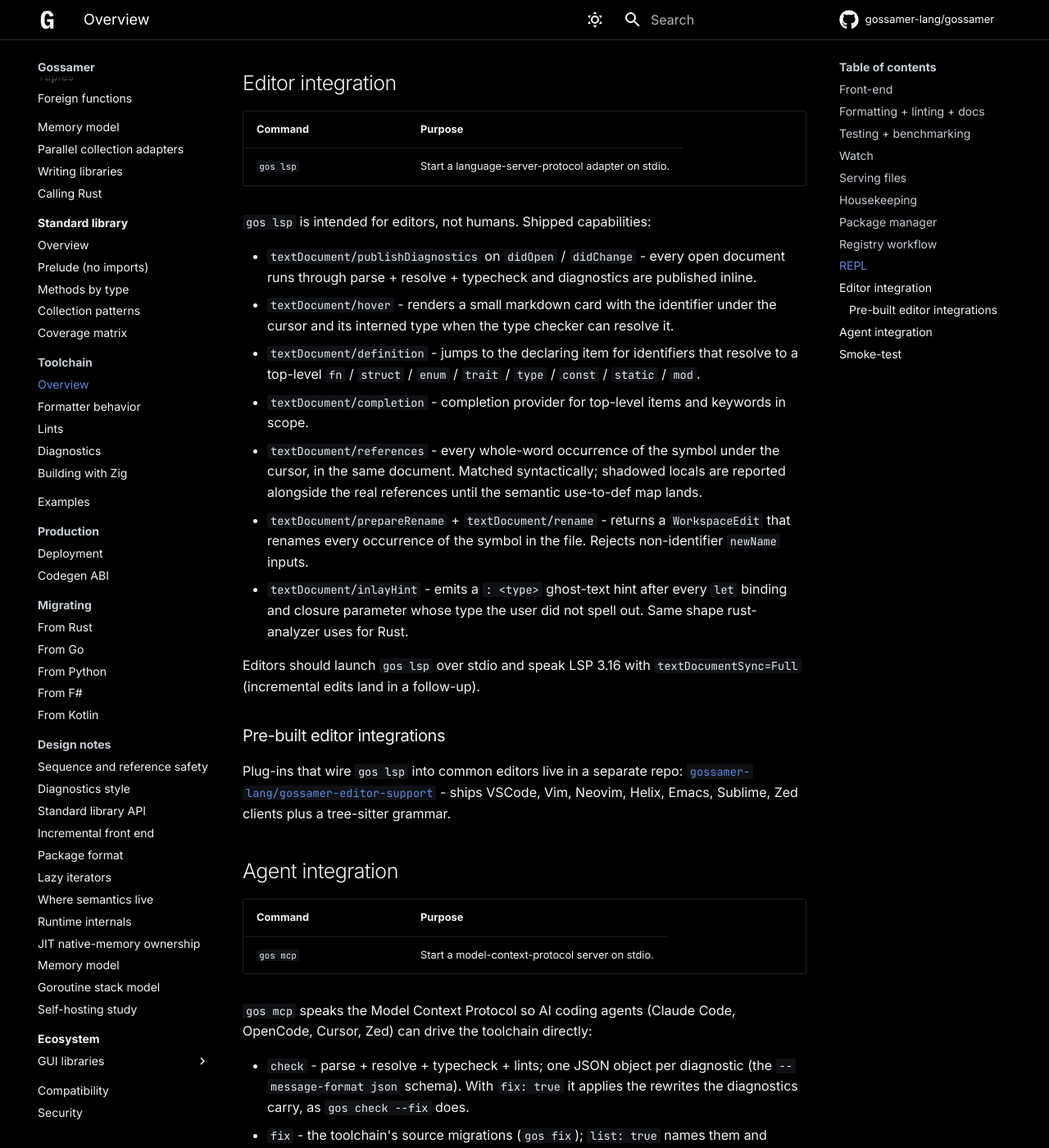
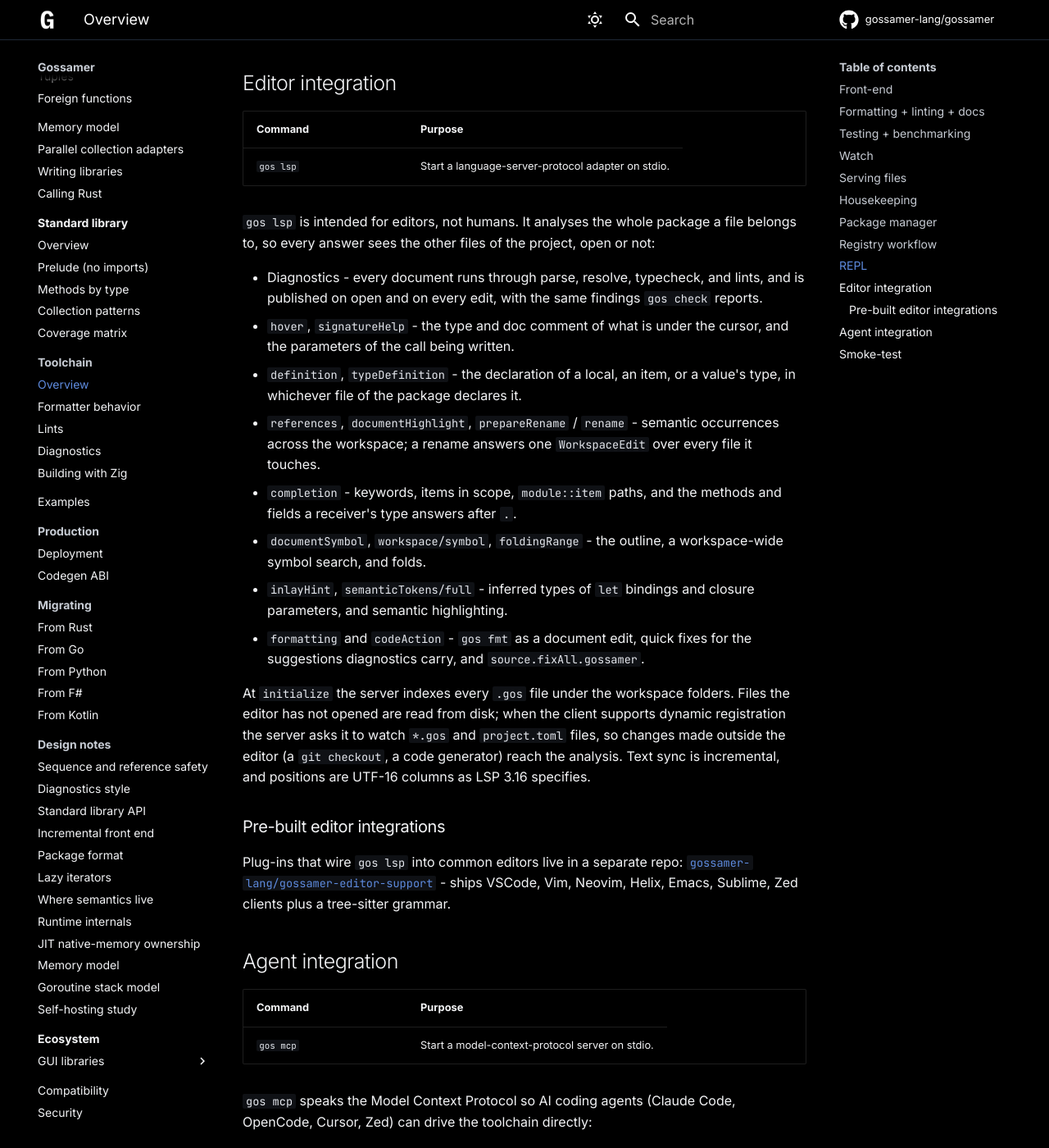
Before and after one commit to gossamer-lang/gossamer-docs, an MkDocs documentation site: the page built from docs/toolchain.md, in a window 1280 px wide and 1400 px high, scrolled down 4127 px. Shown: the whole window at 82% size. Built offline with MkDocs 1.6.1 and Material for MkDocs 9.7.7, drawn with Linux system fonts in a browser that asks for light colours; comment, search, counter and statistics services are not loaded; some of the changed text lies outside the part shown.

Commit message:
Updates for 0.79.1

````diff
--- a/docs/toolchain.md
+++ b/docs/toolchain.md
@@ -139,33 +139,35 @@ readable in narrow terminals.
 |---------|---------|
 | `gos lsp` | Start a language-server-protocol adapter on stdio. |
 
-`gos lsp` is intended for editors, not humans. Shipped
-capabilities:
+`gos lsp` is intended for editors, not humans. It analyses the whole
+package a file belongs to, so every answer sees the other files of the
+project, open or not:
 
-- `textDocument/publishDiagnostics` on `didOpen` / `didChange` -
-  every open document runs through parse + resolve + typecheck and
-  diagnostics are published inline.
-- `textDocument/hover` - renders a small markdown card with the
-  identifier under the cursor and its interned type when the
-  type checker can resolve it.
-- `textDocument/definition` - jumps to the declaring item for
-  identifiers that resolve to a top-level `fn` / `struct` / `enum`
-  / `trait` / `type` / `const` / `static` / `mod`.
-- `textDocument/completion` - completion provider for top-level
-  items and keywords in scope.
-- `textDocument/references` - every whole-word occurrence of the
-  symbol under the cursor, in the same document. Matched
-  syntactically; shadowed locals are reported alongside the real
-  references until the semantic use-to-def map lands.
-- `textDocument/prepareRename` + `textDocument/rename` - returns
-  a `WorkspaceEdit` that renames every occurrence of the symbol
-  in the file. Rejects non-identifier `newName` inputs.
-- `textDocument/inlayHint` - emits a `: <type>` ghost-text hint
-  after every `let` binding and closure parameter whose type the
-  user did not spell out. Same shape rust-analyzer uses for Rust.
+- Diagnostics - every document runs through parse, resolve, typecheck,
+  and lints, and is published on open and on every edit, with the same
+  findings `gos check` reports.
+- `hover`, `signatureHelp` - the type and doc comment of what is under the
+  cursor, and the parameters of the call being written.
+- `definition`, `typeDefinition` - the declaration of a local, an item, or
+  a value's type, in whichever file of the package declares it.
+- `references`, `documentHighlight`, `prepareRename` / `rename` - semantic
+  occurrences across the workspace; a rename answers one `WorkspaceEdit`
+  over every file it touches.
+- `completion` - keywords, items in scope, `module::item` paths, and the
+  methods and fields a receiver's type answers after `.`.
+- `documentSymbol`, `workspace/symbol`, `foldingRange` - the outline, a
+  workspace-wide symbol search, and folds.
+- `inlayHint`, `semanticTokens/full` - inferred types of `let` bindings and
+  closure parameters, and semantic highlighting.
+- `formatting` and `codeAction` - `gos fmt` as a document edit, quick fixes
+  for the suggestions diagnostics carry, and `source.fixAll.gossamer`.
 
-Editors should launch `gos lsp` over stdio and speak LSP 3.16 with
-`textDocumentSync=Full` (incremental edits land in a follow-up).
+At `initialize` the server indexes every `.gos` file under the workspace
+folders. Files the editor has not opened are read from disk; when the
+client supports dynamic registration the server asks it to watch `*.gos`
+and `project.toml` files, so changes made outside the editor (a
+`git checkout`, a code generator) reach the analysis. Text sync is
+incremental, and positions are UTF-16 columns as LSP 3.16 specifies.
 
 ### Pre-built editor integrations
 
@@ -193,8 +195,10 @@ directly:
 - `lint` - the lint suite, with `fix` and `deny_warnings`.
 - `explain` - long-form rationale for a diagnostic code.
 - `execute` / `build` / `test` - execute programs and test suites;
-  exit code, stdout, and stderr come back, bounded by a
-  per-call `timeout_ms`.
+  exit code, stdout, and stderr come back, bounded by a per-call
+  `timeout_ms` that ends the whole process tree the call started.
+  `execute` with `native: true` runs the native executable `gos build`
+  makes instead of the VM.
 - `fmt` / `doc` - formatting and item listings.
 - `audit` / `feature_status` - dependency advisories, and whether a
   language or library feature is settled.
@@ -234,6 +238,8 @@ p = subprocess.Popen(["gos", "lsp"], stdin=subprocess.PIPE, stdout=subprocess.PI
 body = json.dumps({"jsonrpc": "2.0", "id": 1, "method": "initialize",
                    "params": {"processId": None, "capabilities": {}}}).encode()
 p.stdin.write(f"Content-Length: {len(body)}\r\n\r\n".encode() + body); p.stdin.flush()
-print(p.stdout.readline(), p.stdout.readline())
+header = p.stdout.readline()
+p.stdout.readline()
+print(json.loads(p.stdout.read(int(header.split(b":")[1])))["result"]["serverInfo"])
 PY
 ```
````
Also changed, not shown: docs/stdlib.md (+1 -1 lines), docs/syntax.md (+4 -0 lines).
